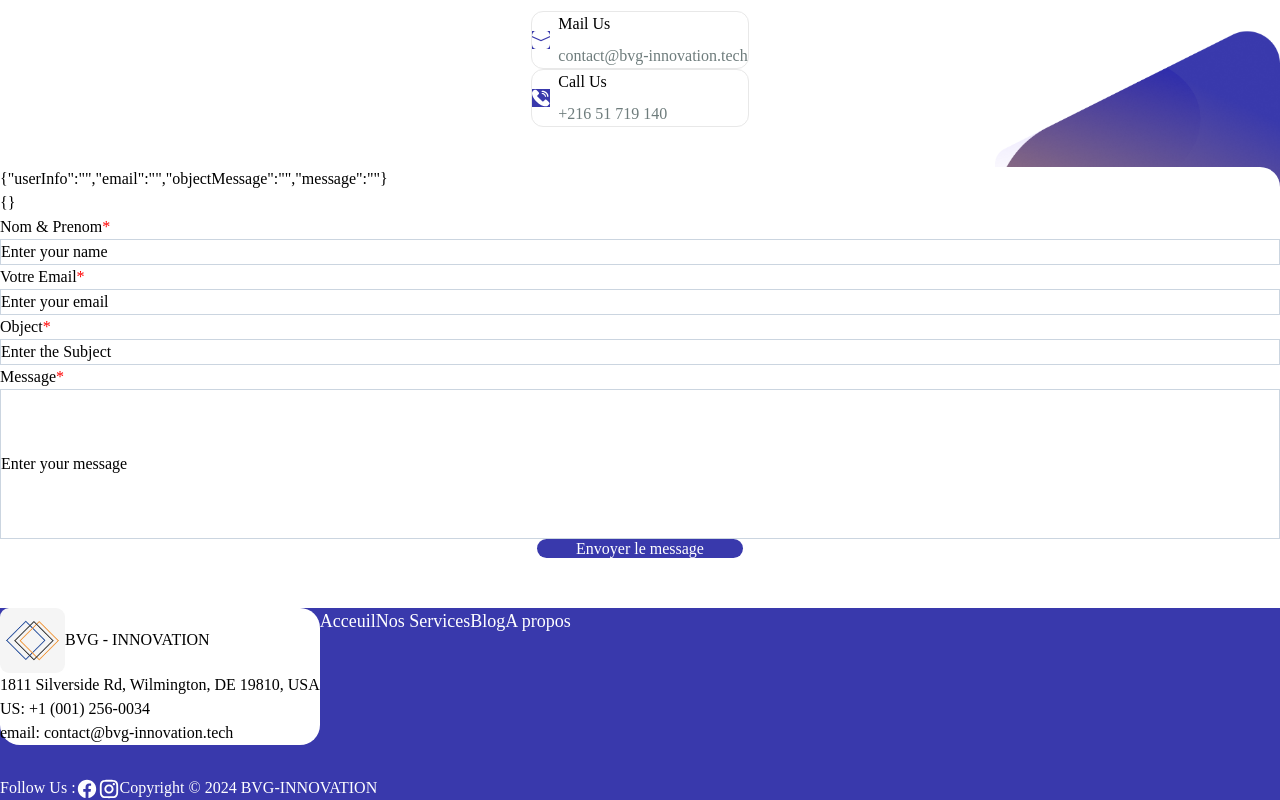
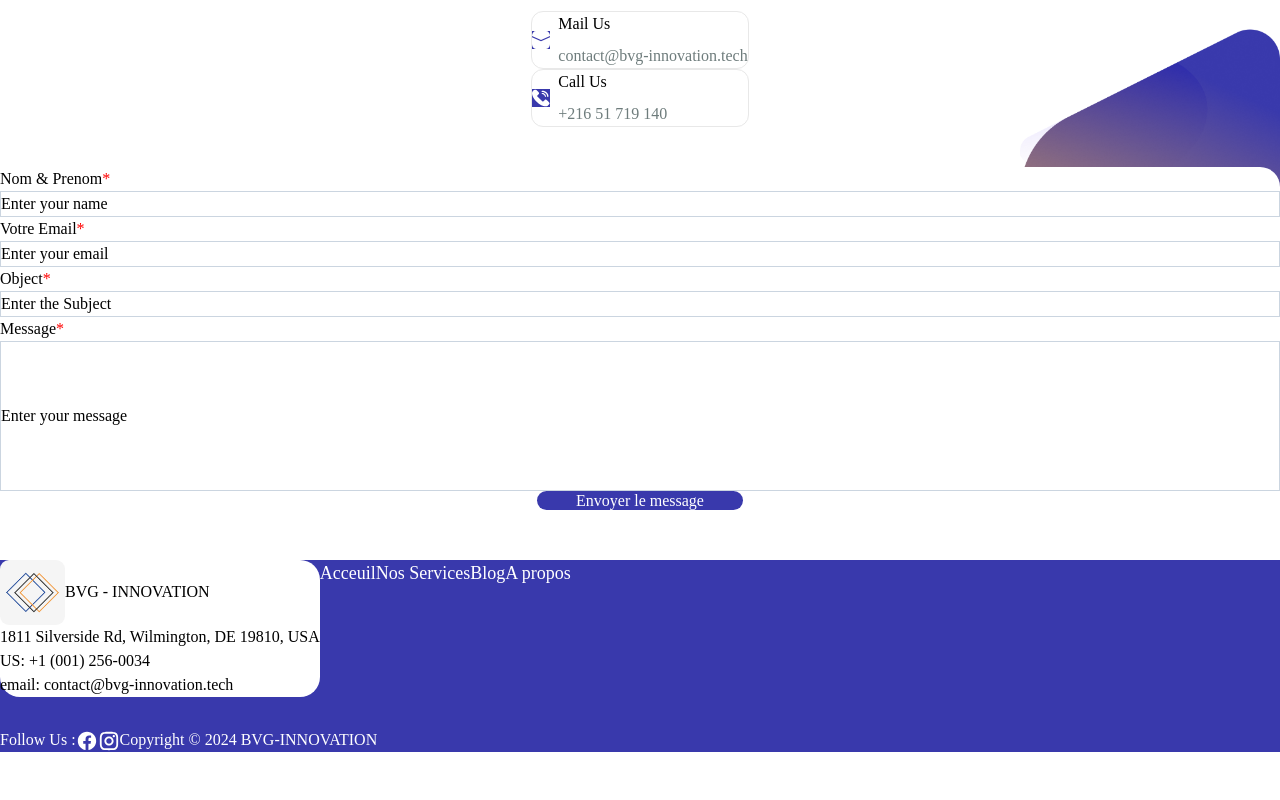
Before and after one commit to Booteur/BVG-INNOVATION, a Next.js app: page / in a window 1280 px wide. Shown: the part 6404-7204 px from the top of the page. After the commit the page ends 7156 px from the top, so only its background shows below. Built offline with nearby package versions, Linux system fonts and the light colour scheme.

Commit message:
fix: 🐛 [send-email] correct regression and add env for dynamic fetch

```diff
--- a/src/app/components/Contact-us/components/ContactUsMobileDisplay.tsx
+++ b/src/app/components/Contact-us/components/ContactUsMobileDisplay.tsx
@@ -4,22 +4,16 @@ import {
   HStack,
   Center,
   VStack,
-  FormControl,
-  FormLabel,
-  Textarea,
   Button,
-  Input,
   Text,
   SimpleGrid,
-  GridItem,
   useColorMode,
   Stack,
   useToast,
 } from "@chakra-ui/react";
 import React, { ReactNode } from "react";
 import { MailIcon, TelIcon } from "../../../../../public/assets/svg";
-import * as Yup from "yup";
-import { ErrorMessage, Field, Form, Formik } from "formik";
+import { Form, Formik } from "formik";
 import { TextInput } from " _/app/components/Input/TextInput";
 import { contactValues } from " _/app/components/Contact-us/types/contact-values";
 import { contactValidationSchema } from " _/app/components/Contact-us/validation/contact-validation";
@@ -30,7 +24,7 @@ export const ContactUsMobileDisplay = () => {
   const handleSubmit = async (values: any, actions: any) => {
     try {
       const res = await fetch(
-        `${process.env.NEXT_PUBLIC_API_URL}/api/send-email`,
+        `${process.env.NEXT_PRIVATE_API_URL}/api/send-email`,
         {
           method: "POST",
           headers: {
@@ -101,8 +95,6 @@ export const ContactUsMobileDisplay = () => {
         >
           {({ isSubmitting, setFieldValue, errors, values }) => (
             <Form>
-              <Text>{JSON.stringify(values)}</Text>
-              <Text>{JSON.stringify(errors)}</Text>
               <VStack spacing={6}>
                 <TextInput
                   name="userInfo"
```
Also changed, not shown: 1 other file (tests, documents, lock files or other folders).
